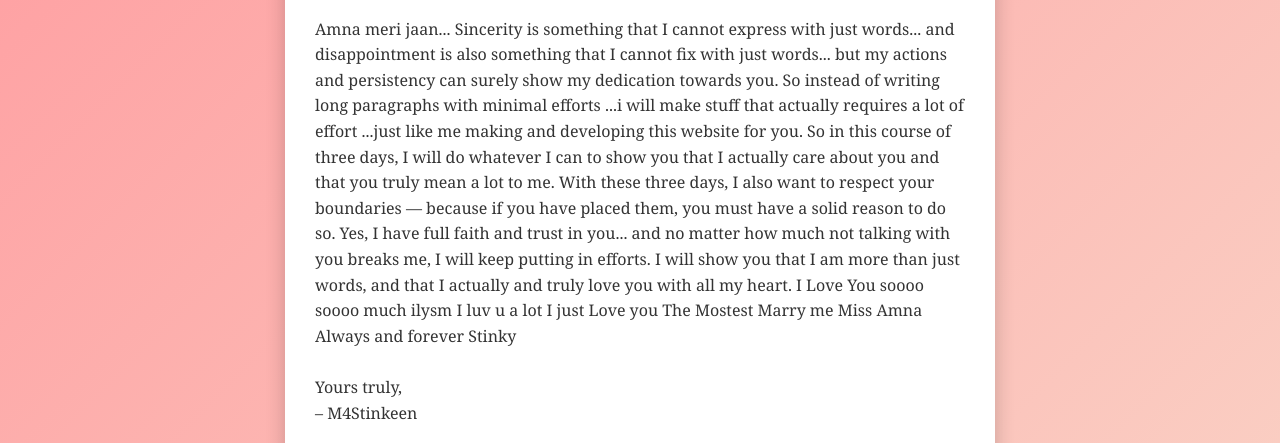
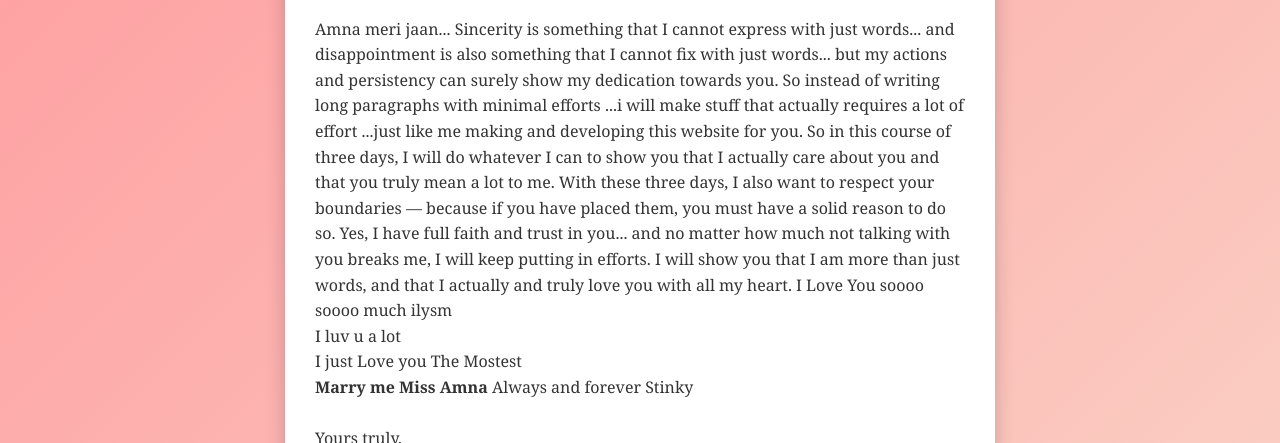
Before and after one commit to mustfa201/Day-1, a plain HTML site: page index.html in a window 1280 px wide. Both pictures are taken after a click on the button "❤️ Open Letter ❤️". Shown: the part 354-797 px from the top of the page. Drawn offline with Linux system fonts and the light colour scheme.

Commit message:
Update index.html

```diff
--- a/index.html
+++ b/index.html
@@ -92,14 +92,14 @@
       I will keep putting in efforts. I will show you that I am more than just words,
       and that I actually and truly love you with all my heart.
       I Love You soooo soooo much
-      ilysm
-      I luv u a lot
-      I just Love you The Mostest
-      Marry me Miss Amna
+      ilysm<br>
+      I luv u a lot<br>
+      I just Love you The Mostest<br>
+     <strong> Marry me Miss Amna</strong>
       Always and forever Stinky
 
       <br><br>Yours truly,
-      <br>– M4Stinkeen
+      <br><strong>– M4Stinkeen</strong>
     </p>
 
     <!-- Song link -->
```
